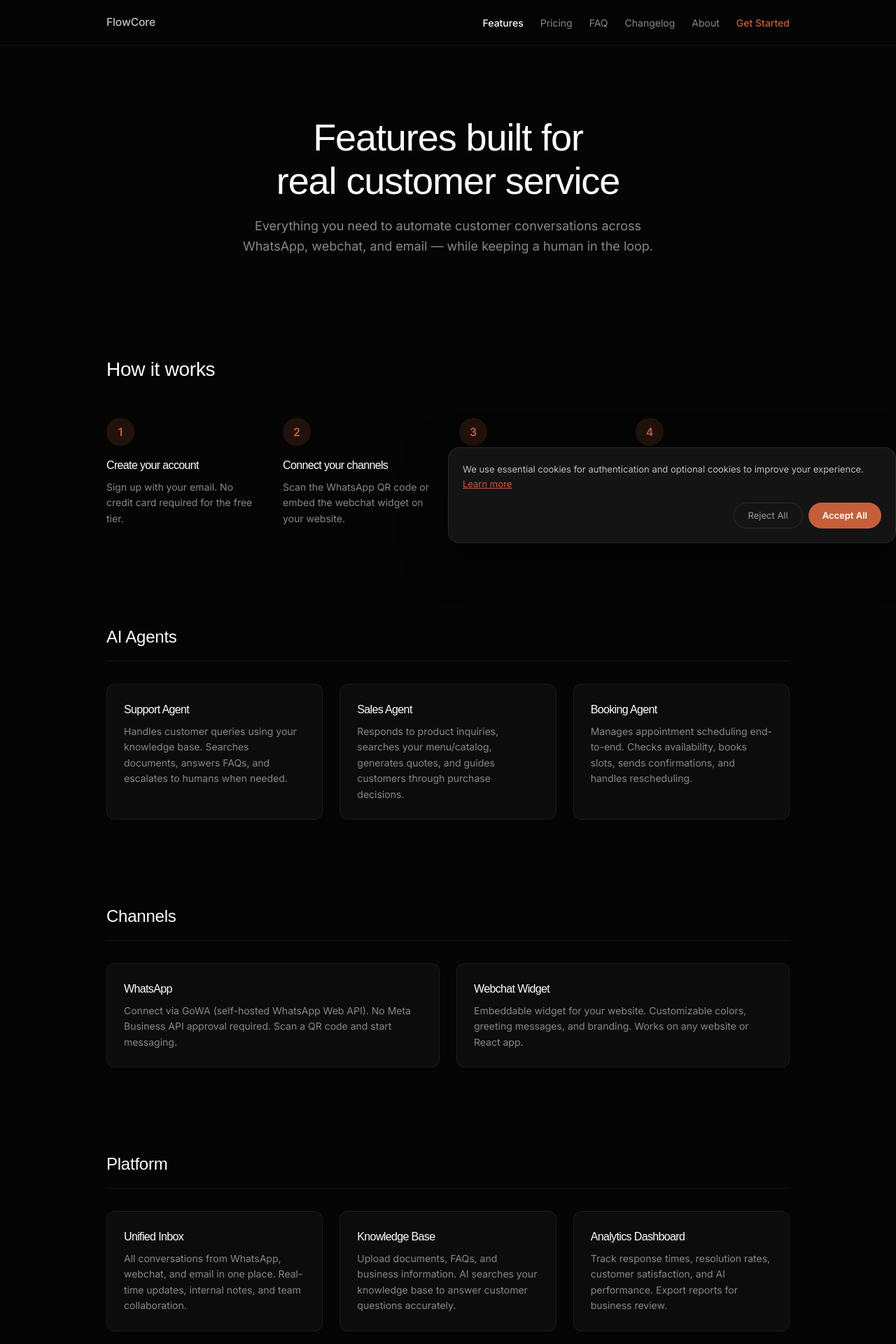
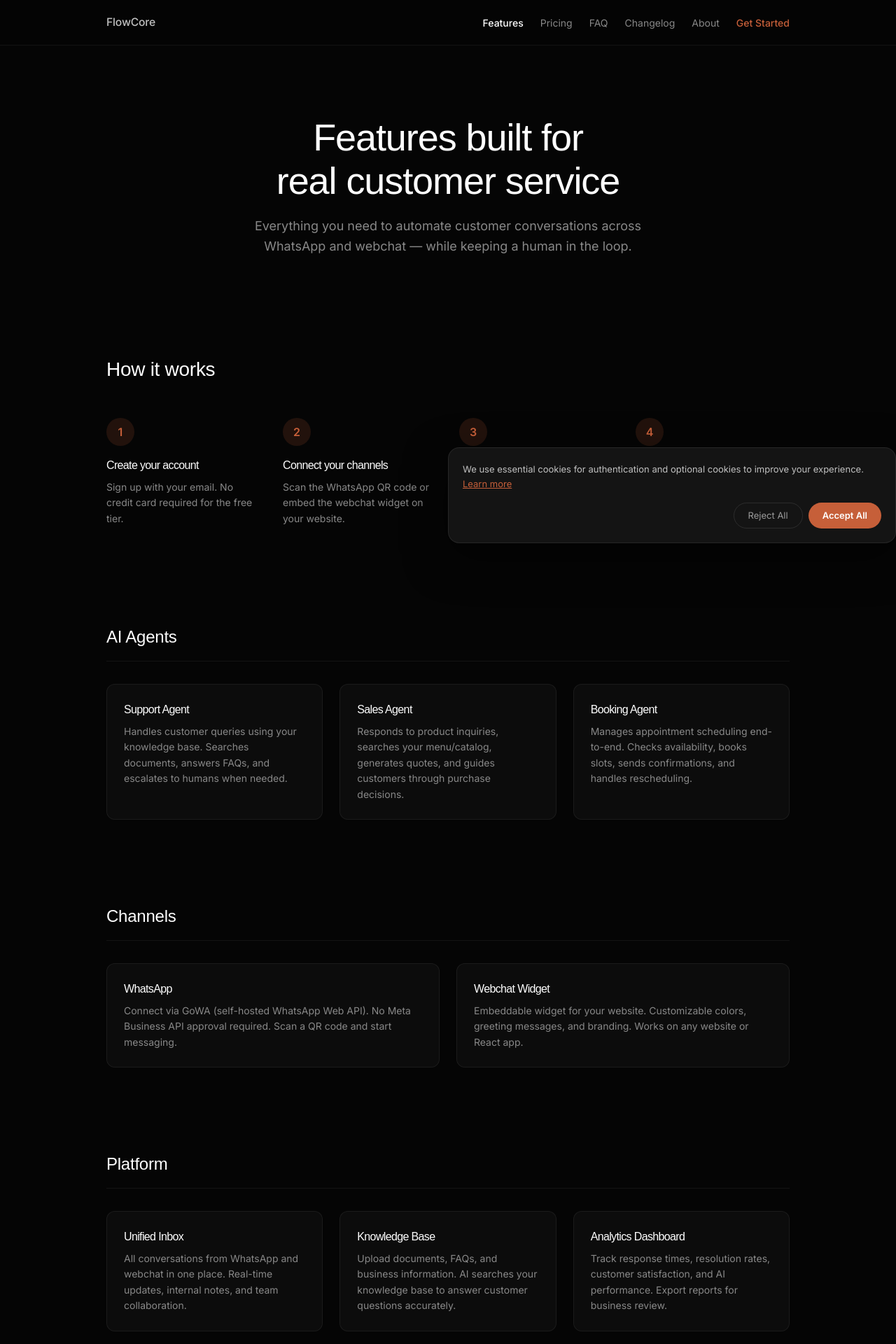
Before and after one commit to sanir321/flowcoreai, a Next.js app: page /features in a window 1280 px wide. Shown: the top 1920 px of the page at 70% size. Built offline with nearby package versions, Linux system fonts and the light colour scheme; no server answers.

Commit message:
fix: remove email references from features page

```diff
--- a/src/app/features/page.tsx
+++ b/src/app/features/page.tsx
@@ -80,7 +80,7 @@ const features = [
     items: [
       {
         name: "Unified Inbox",
-        description: "All conversations from WhatsApp, webchat, and email in one place. Real-time updates, internal notes, and team collaboration.",
+        description: "All conversations from WhatsApp and webchat in one place. Real-time updates, internal notes, and team collaboration.",
       },
       {
         name: "Knowledge Base",
@@ -191,7 +191,7 @@ export default function FeaturesPage() {
             Features built for<br />real customer service
           </h1>
           <p style={{ fontSize: "18px", color: "#888", maxWidth: "600px", margin: "0 auto", lineHeight: 1.6 }}>
-            Everything you need to automate customer conversations across WhatsApp, webchat, and email — while keeping a human in the loop.
+            Everything you need to automate customer conversations across WhatsApp and webchat — while keeping a human in the loop.
           </p>
         </section>
 
```
